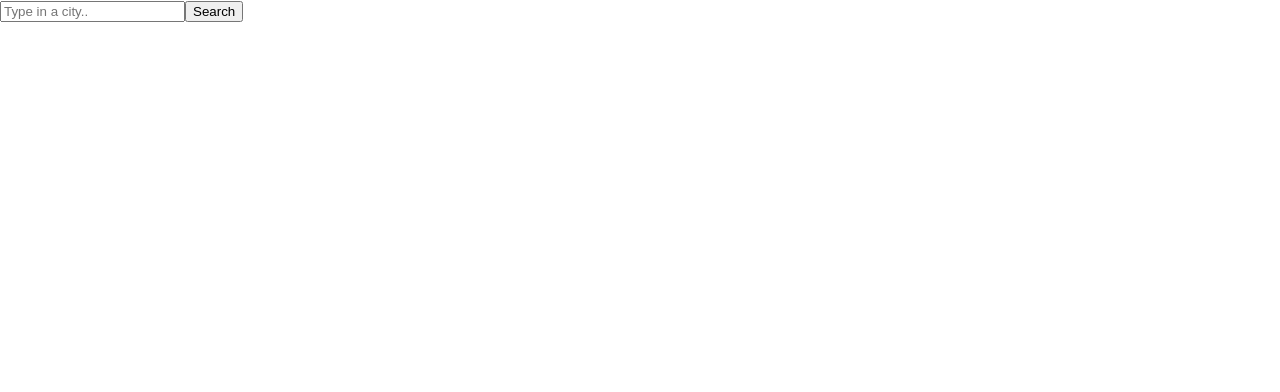
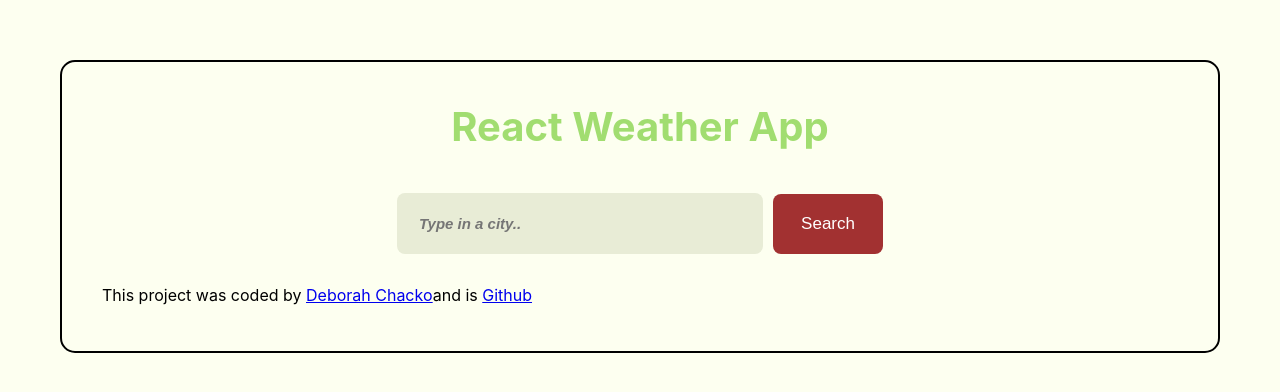
Before and after one commit to Sapphire59/first-react, a React (Create React App) app: page / in a window 1280 px wide. Shown: the top 392 px of the page. Built offline with nearby package versions, Linux system fonts and the light colour scheme.

Commit message:
updated CSS and fixed code

```diff
--- a/src/App.css
+++ b/src/App.css
@@ -1,3 +1,47 @@
 .App {
   text-align: center;
 }
+.Search {
+  text-align: center;
+}
+h1 {
+  margin-top: 10px;
+  color: #a1dd70;
+  font-size: 40px;
+}
+
+li {
+  text-align: center;
+  list-style: none;
+  margin-right: 100px;
+  color: #a23131;
+  font-weight: bold;
+}
+
+form {
+  text-align: center;
+  padding: 15px;
+  margin: 0;
+}
+
+input {
+  padding: 22px;
+  background-color: #e8ecd6;
+  border: none;
+  width: 35%;
+  margin-right: 10px;
+  border-radius: 8px;
+  font-style: italic;
+  font-size: 15px;
+  font-weight: bold;
+}
+
+button {
+  padding: 20px;
+  border-radius: 8px;
+  width: 110px;
+  border: none;
+  background-color: #a23131;
+  color: white;
+  font-size: 17px;
+}
--- a/src/App.js
+++ b/src/App.js
@@ -1,10 +1,10 @@
-
 import "./App.css";
+import React from "react";
 
 function App() {
   return (
     <div className="App">
-      <header className="App-header"></header>
+      <h1>React Weather App</h1>
     </div>
   );
 }
--- /dev/null
+++ b/src/Footer.js
@@ -0,0 +1,29 @@
+import "./App.css";
+import React from "react";
+
+function Footer() {
+  return (
+    <div class="my-footer">
+      <p>
+        This project was coded by{" "}
+        <a
+          href="https://github.com/Sapphire59"
+          target="_blank"
+          rel="noopener noreferrer"
+        >
+          Deborah Chacko
+        </a>
+        and is{" "}
+        <a
+          href="https://github.com/Sapphire59/first-react"
+          target="_blank"
+          rel="noopener noreferrer"
+        >
+          Github
+        </a>
+      </p>
+    </div>
+  );
+}
+
+export default Footer;
--- a/src/index.css
+++ b/src/index.css
@@ -1,13 +1,18 @@
 body {
-  margin: 0;
-  font-family: -apple-system, BlinkMacSystemFont, 'Segoe UI', 'Roboto', 'Oxygen',
-    'Ubuntu', 'Cantarell', 'Fira Sans', 'Droid Sans', 'Helvetica Neue',
+  margin: 60px;
+  font-family: -apple-system, BlinkMacSystemFont, "Segoe UI", "Roboto", "Oxygen",
+    "Ubuntu", "Cantarell", "Fira Sans", "Droid Sans", "Helvetica Neue",
     sans-serif;
   -webkit-font-smoothing: antialiased;
   -moz-osx-font-smoothing: grayscale;
+  border: 2px solid black;
+  max-width: 100%;
+  border-radius: 15px;
+  padding: 30px 40px;
+  background-color: #fdfff0;
 }
 
 code {
-  font-family: source-code-pro, Menlo, Monaco, Consolas, 'Courier New',
+  font-family: source-code-pro, Menlo, Monaco, Consolas, "Courier New",
     monospace;
 }
--- a/src/index.js
+++ b/src/index.js
@@ -2,6 +2,7 @@ import React from "react";
 import ReactDOM from "react-dom/client";
 import "./index.css";
 import App from "./App";
+import Footer from "./Footer";
 
 import Search from "./Search";
 import reportWebVitals from "./reportWebVitals";
@@ -11,6 +12,7 @@ root.render(
   <React.StrictMode>
     <App />
     <Search />
+    <Footer />
   </React.StrictMode>
 );
 
```
